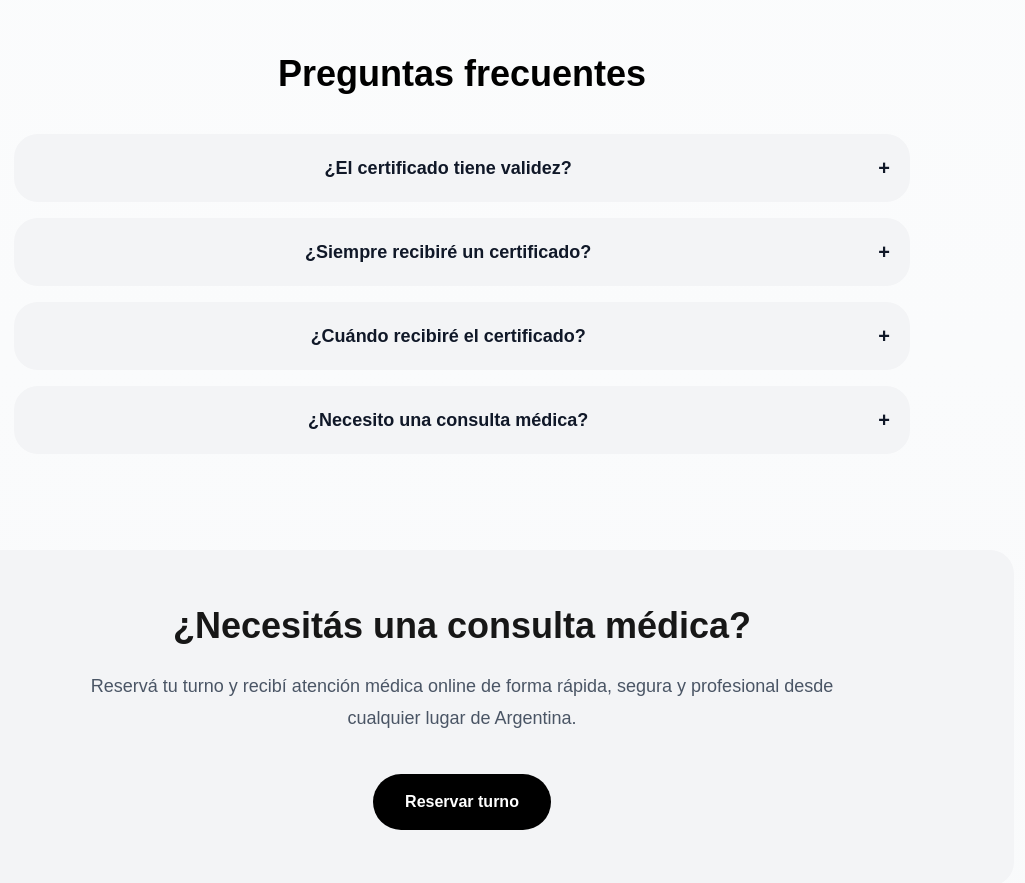
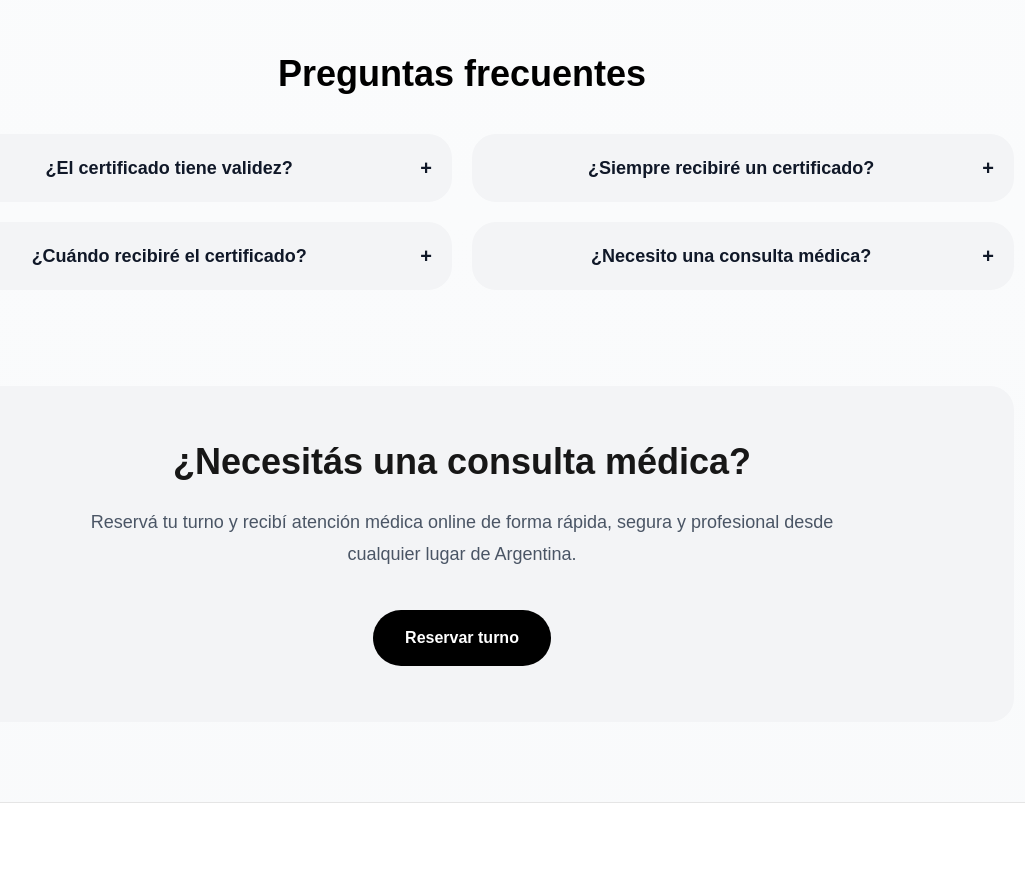
Before and after one commit to camillamacedo/cmmedicina, a Next.js app: page /certificado-medico in a window 1280 px wide. Shown: the part 2660-3543 px from the top of the page, without its empty margins (178-1203 px from the left). Built offline with nearby package versions, Linux system fonts and the light colour scheme.

Commit message:
Refactor page.tsx for medical certificate section

```diff
--- a/app/certificado-medico/page.tsx
+++ b/app/certificado-medico/page.tsx
@@ -320,7 +320,8 @@ export default function CertificadosMedicos() {
     Preguntas frecuentes
   </h2>
 
-  <div className="mx-auto mt-10 max-w-4xl space-y-4">
+  <div className="mt-10 grid gap-5 md:grid-cols-2">
+
 
     <details className="group rounded-3xl bg-gray-100 p-5">
 
@@ -330,7 +331,7 @@ export default function CertificadosMedicos() {
           ¿El certificado tiene validez?
         </span>
 
-        <span className="ml-4 text-xl transition group-open:rotate-45">
+        <span className="ml-3 text-xl transition group-open:rotate-45">
           +
         </span>
 
@@ -353,7 +354,7 @@ export default function CertificadosMedicos() {
           ¿Siempre recibiré un certificado?
         </span>
 
-        <span className="ml-4 text-xl transition group-open:rotate-45">
+        <span className="ml-3 text-xl transition group-open:rotate-45">
           +
         </span>
 
@@ -375,7 +376,7 @@ export default function CertificadosMedicos() {
           ¿Cuándo recibiré el certificado?
         </span>
 
-        <span className="ml-4 text-xl transition group-open:rotate-45">
+        <span className="ml-3 text-xl transition group-open:rotate-45">
           +
         </span>
 
@@ -397,7 +398,7 @@ export default function CertificadosMedicos() {
           ¿Necesito una consulta médica?
         </span>
 
-        <span className="ml-4 text-xl transition group-open:rotate-45">
+        <span className="ml-3 text-xl transition group-open:rotate-45">
           +
         </span>
 
@@ -409,6 +410,7 @@ export default function CertificadosMedicos() {
       </p>
 
     </details>
+
 
   </div>
 
```
